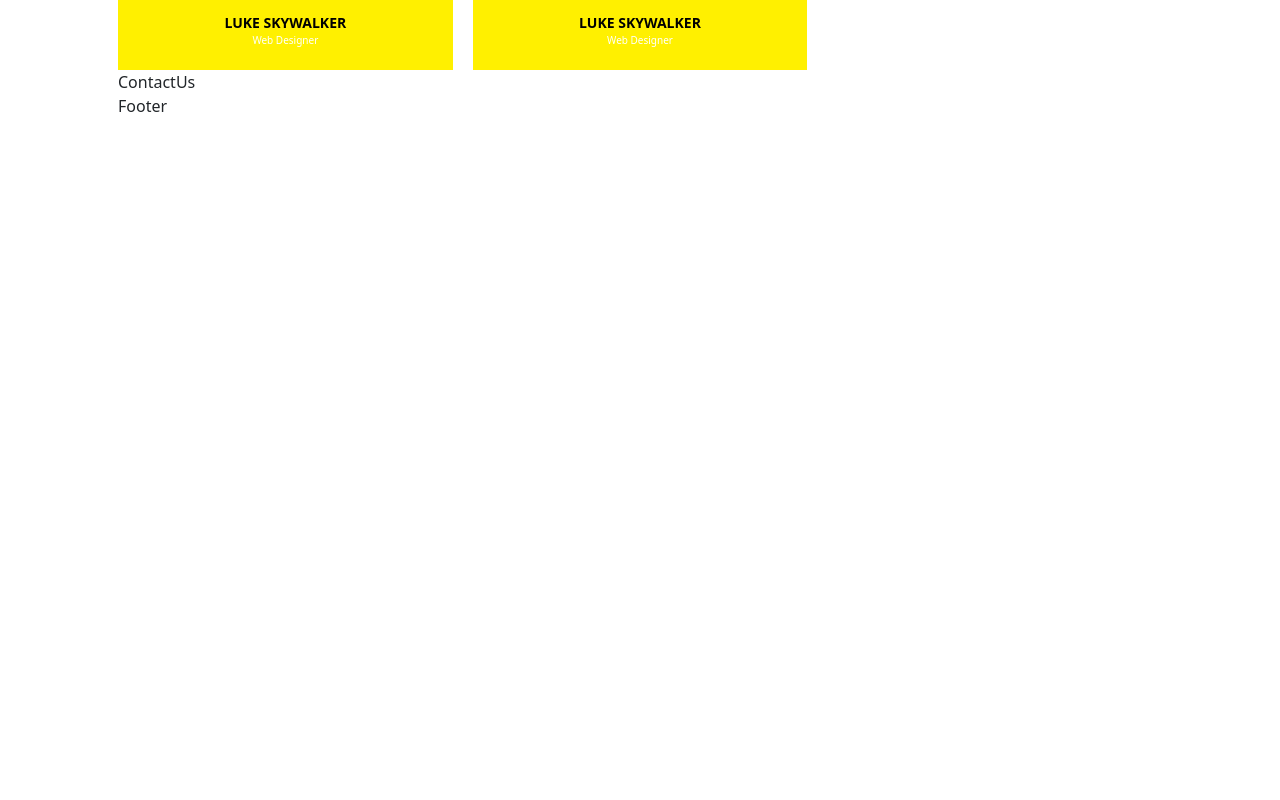
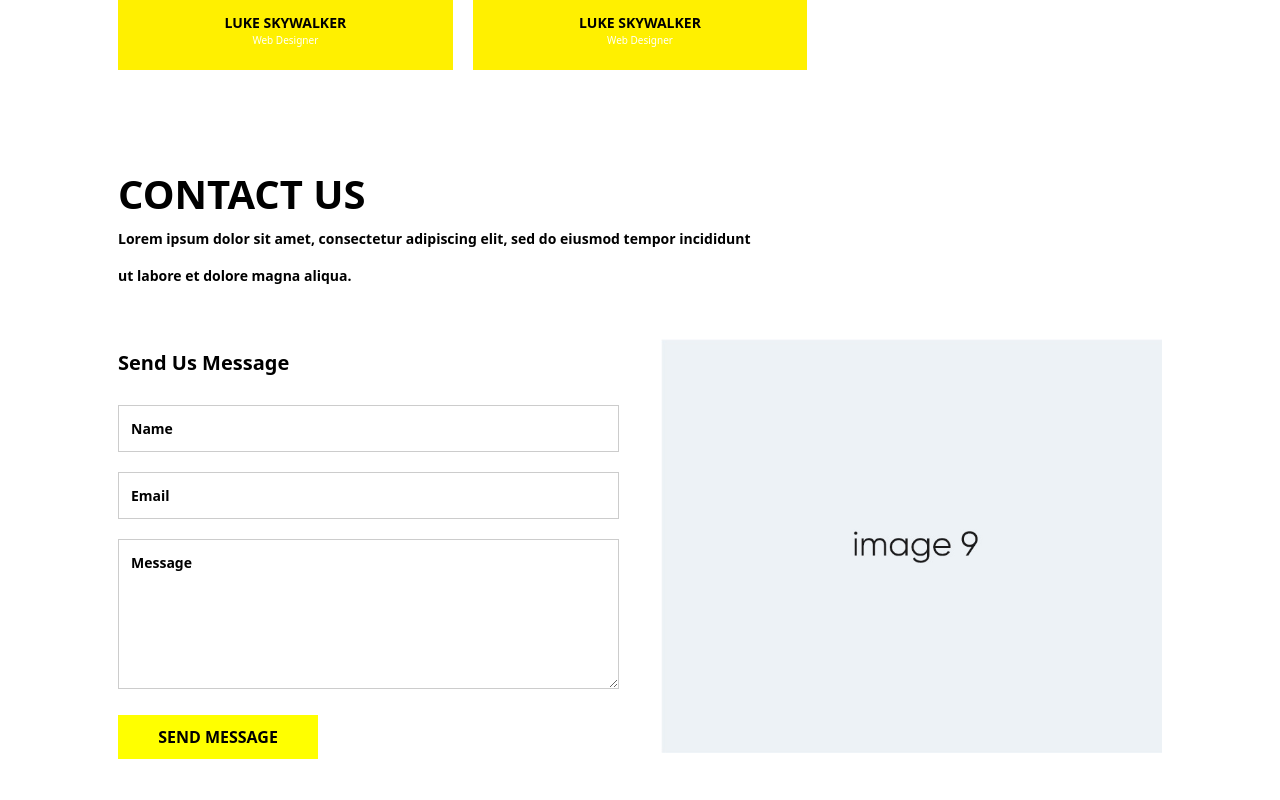
Before and after one commit to ManoharKumar07/TheWebPeople, a React (Vite) app: page / in a window 1280 px wide. Shown: the part 2480-3280 px from the top of the page. Before the commit the page ends 2598 px from the top, so only its background shows below. Built offline with nearby package versions, Linux system fonts and the light colour scheme.

Commit message:
contact us completed

```diff
--- a/src/components/pages/ContactUs.jsx
+++ b/src/components/pages/ContactUs.jsx
@@ -1,7 +1,68 @@
 import React from "react";
+import "../styles/ContactUs.css";
 
 const ContactUs = () => {
-  return <div className="container px-5">ContactUs</div>;
+  return (
+    <div className="container px-5">
+      {/* Main container with padding for layout */}
+      <section className="contact-us">
+        {/* Title of the Contact Us section */}
+        <h1 className="contact-title">CONTACT US</h1>
+
+        {/* Subtext explaining the section */}
+        <div className="contact-subtext">
+          <p>
+            Lorem ipsum dolor sit amet, consectetur adipiscing elit, sed do
+            eiusmod tempor incididunt{" "}
+          </p>
+          ut labore et dolore magna aliqua.
+        </div>
+
+        {/* Container for the two-column layout */}
+        <div className="contact-columns-container">
+          {/* Left column for the contact form */}
+          <div className="contact-form">
+            {/* Heading for the form */}
+            <h2 className="form-heading">Send Us Message</h2>
+
+            {/* Input field for the user's name */}
+            <input
+              type="text"
+              name="name"
+              placeholder="Name"
+              className="contact-input"
+            />
+
+            {/* Input field for the user's email */}
+            <input
+              type="email"
+              name="email"
+              placeholder="Email"
+              className="contact-input"
+            />
+
+            {/* Textarea for the message */}
+            <textarea
+              name="message"
+              placeholder="Message"
+              className="contact-textarea"
+            ></textarea>
+
+            {/* Submit button for sending the message */}
+            <button className="contact-button">Send MESSAGE</button>
+          </div>
+
+          {/* Right column for the image */}
+          <div className="contact-image">
+            {/* Image placeholder */}
+            <div className="image-placeholderContact">
+              <img src="./Image/Image-9.jpg" alt="Placeholder" />
+            </div>
+          </div>
+        </div>
+      </section>
+    </div>
+  );
 };
 
 export default ContactUs;
--- /dev/null
+++ b/src/components/styles/ContactUs.css
@@ -0,0 +1,128 @@
+/* General styling for the Contact Us section */
+.contact-us {
+  width: 100%;
+  padding: 50px 0;
+  display: flex;
+  margin-top: 50px;
+  flex-direction: column; /* Ensure content stacks vertically */
+}
+
+/* Styling for the title of the Contact Us section */
+.contact-title {
+  font-weight: bold;
+  font-size: 40px;
+  color: black;
+  text-transform: uppercase;
+  text-align: left;
+  margin-bottom: 10px;
+}
+
+/* Subtext below the title */
+.contact-subtext {
+  font-weight: bold;
+  font-size: 14px;
+  color: black;
+  text-align: left;
+  margin-bottom: 110px;
+  width: 100%;
+  max-width: 800px; /* Limit width to improve readability */
+}
+
+/* Container for the form and image columns */
+.contact-columns-container {
+  height: 600px;
+  display: flex;
+  justify-content: space-between;
+  gap: 20px;
+  font-weight: bold;
+  margin-top: 0; /* Remove top margin */
+}
+
+/* Styling for the contact form */
+.contact-form {
+  width: 48%;
+  margin-top: -45px;
+}
+
+/* Heading for the contact form */
+.form-heading {
+  font-weight: bold;
+  font-size: 20px;
+  color: black;
+  margin-bottom: 20px;
+}
+
+/* Input fields and textarea styling */
+.contact-input,
+.contact-textarea {
+  width: 100%;
+  padding: 12px;
+  margin: 10px 0;
+  border: 1px solid #ccc;
+  font-size: 14px;
+  background-color: white;
+  font-weight: bold;
+}
+
+/* Placeholder text styling */
+.contact-input::placeholder,
+.contact-textarea::placeholder {
+  color: black;
+}
+
+/* Styling for the textarea */
+.contact-textarea {
+  height: 150px;
+}
+
+/* Styling for the submit button */
+.contact-button {
+  width: 200px;
+  padding: 10px 20px;
+  background-color: yellow;
+  color: black;
+  font-weight: bold;
+  font-size: 16px;
+  text-transform: uppercase;
+  border: none;
+  cursor: pointer;
+  margin-top: 10px;
+}
+
+/* Right column containing the image */
+.contact-image {
+  width: 48%;
+  max-width: 100%;
+  height: 90%;
+}
+
+/* Styling for the image placeholder container */
+.image-placeholderContact {
+  width: 100%;
+  height: 300px;
+  background-color: gray;
+  display: flex;
+  justify-content: center;
+  align-items: center;
+  color: white;
+}
+
+/* Styling for the image inside the placeholder */
+.contact-image img {
+  width: 100%;
+  height: auto;
+  object-fit: cover; /* Ensures image covers the container while maintaining aspect ratio */
+}
+
+/* Responsive design for smaller screens */
+@media (max-width: 768px) {
+  .contact-columns-container {
+    flex-direction: column; /* Stack columns vertically on smaller screens */
+  }
+
+  .contact-form,
+  .contact-image {
+    width: 100%; /* Full width on smaller screens */
+    margin-top: 20px;
+  }
+}
```
